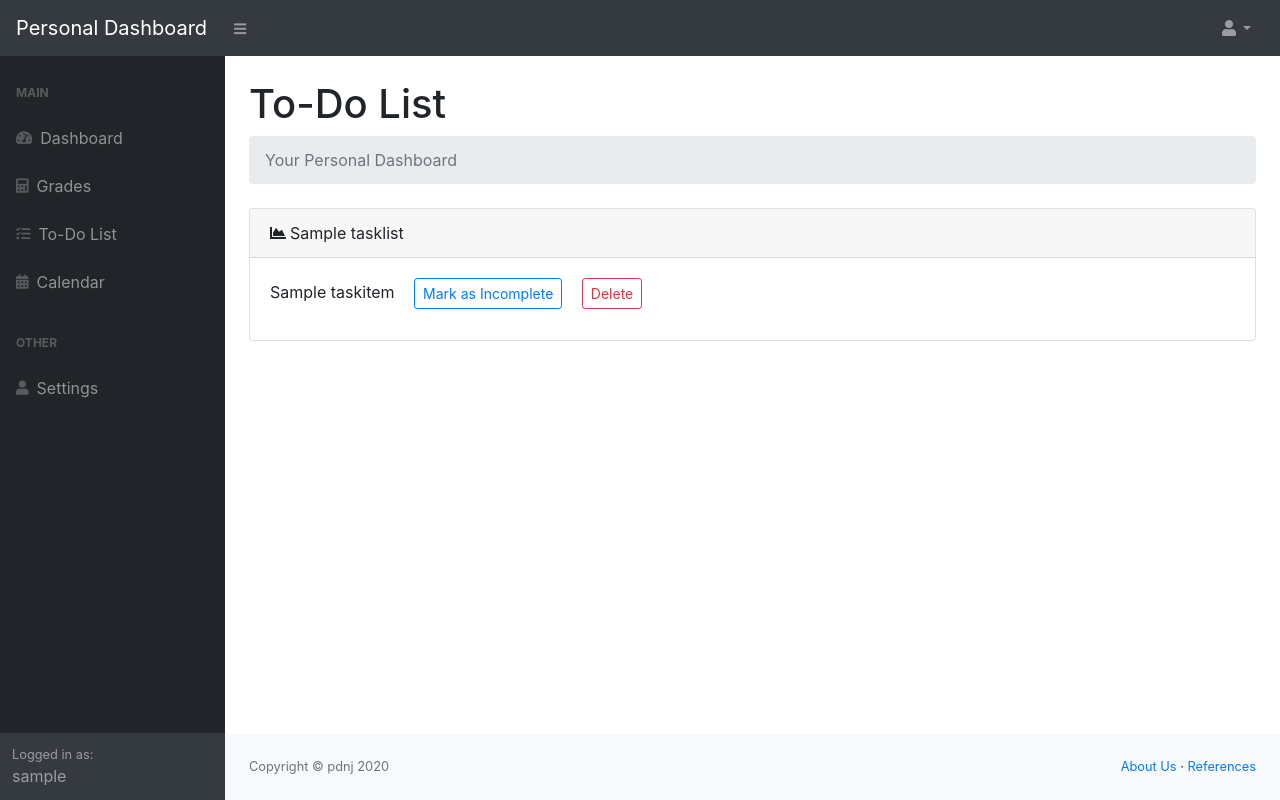
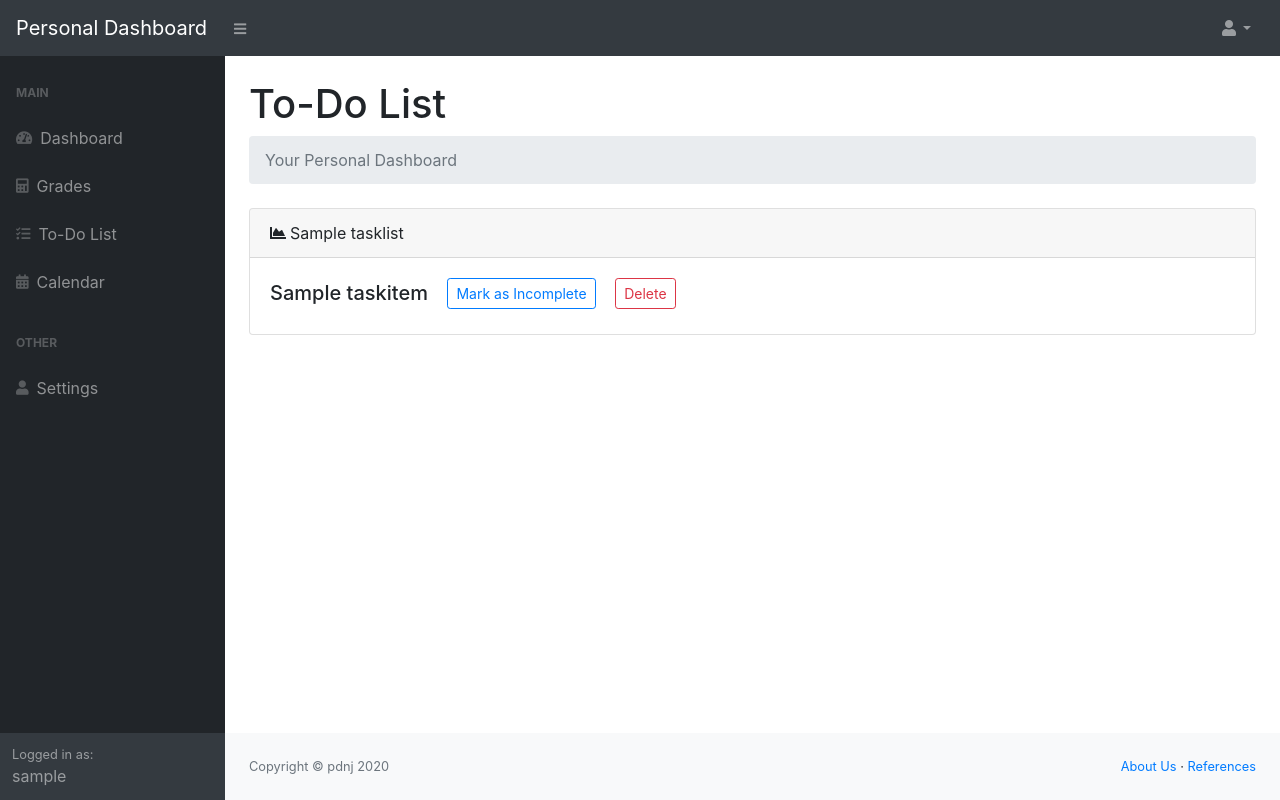
Before and after one commit to jwtufano/personal-dashboard, a Django app: page /dashboard/view_completed_items/ in a window 1280 px wide. Run offline with Django 3.2, Linux system fonts and the light colour scheme; a user stored in the database is signed in; tables that the repository leaves empty hold one stand-in row (values such as "Sample post"); parts of the project's set-up code (start-up, migrations or seed data) failed here and were passed over; some libraries are stand-ins or nearby versions.

```diff
--- a/app/views.py
+++ b/app/views.py
@@ -104,7 +104,7 @@ def create_item(request):
         if form.is_valid():
             item = TaskItem()
             item.task_name = form.cleaned_data['task_name']
-            item.task_description = form.cleaned_data['task_description']
+            item.tast_description = form.cleaned_data['task_description']
             item.task_created_date = form.cleaned_data['task_created_date']
             item.task_due_date = form.cleaned_data['task_due_date']
             item.task_priority = form.cleaned_data['task_priority']
@@ -124,7 +124,7 @@ def update_item(request):
         if form.is_valid():
             item = TaskItem()
             item.task_name = form.cleaned_data['task_name']
-            item.task_description = form.cleaned_data['task_description']
+            item.tast_description = form.cleaned_data['task_description']
             item.task_created_date = form.cleaned_data['task_created_date']
             item.task_due_date = form.cleaned_data['task_due_date']
             item.task_priority = form.cleaned_data['task_priority']
--- a/models/models.py
+++ b/models/models.py
@@ -7,7 +7,7 @@ from django.db.models.signals import post_save
 from django.dispatch import receiver
 
 # Create your models here.
-CHOICES = [(1, 'low'), (2, 'normal'), (3, 'high')]
+CHOICES = [(1, 'low'), (2, 'medium'), (3, 'high')]
 
 
 class Profile(models.Model):
--- a/templates/list-completed-items.html
+++ b/templates/list-completed-items.html
@@ -16,14 +16,14 @@
                 {% else %}
                     {% if forloop.counter == 2 %}
                         <div class="card-body">
-                            <p style='display: inline-block;'>{{item}}</p>
-                            <a href="{% url 'dashboard:uncomplete' item.id %}"><input type="submit" class="btn btn-outline-primary btn-sm" value="Mark as Incomplete" style="display: inline-block; margin-left: 15px;"/></a>
-                            <a href="{% url 'dashboard:delete_completed_item' item.id %}"><input type="submit" class="btn btn-outline-danger btn-sm" value="Delete" style="display: inline-block; margin-left: 15px;"/></a>
+                            <h5 style="display: inline-block;">{{item}}</h5>
+                            <a href="{% url 'dashboard:uncomplete' item.id %}"><input type="submit" class="btn btn-outline-primary btn-sm" value="Mark as Incomplete" style="display: inline-block; margin-left: 15px; margin-bottom: 5px;"/></a>
+                            <a href="{% url 'dashboard:delete_completed_item' item.id %}"><input type="submit" class="btn btn-outline-danger btn-sm" value="Delete" style="margin-left: 15px; margin-bottom: 5px;"/></a></br>
                     {% else %}
-                            <hr style='margin-top: 3px;'/>
-                            <p style='display: inline-block;'>{{item}}</p>
-                            <a href="{% url 'dashboard:uncomplete' item.id %}"><input type="submit" class="btn btn-outline-primary btn-sm" value="Mark as Incomplete" style="display: inline-block; margin-left: 15px;"/></a>
-                            <a href="{% url 'dashboard:delete_completed_item' item.id %}"><input type="submit" class="btn btn-outline-danger btn-sm" value="Delete" style="display: inline-block; margin-left: 15px;"/></a>
+                            <hr style='margin-top: 10px;'/>
+                            <h5 style="display: inline-block;">{{item}}</h5>
+                            <a href="{% url 'dashboard:uncomplete' item.id %}"><input type="submit" class="btn btn-outline-primary btn-sm" value="Mark as Incomplete" style="display: inline-block; margin-left: 15px; margin-bottom: 5px;"/></a>
+                            <a href="{% url 'dashboard:delete_completed_item' item.id %}"><input type="submit" class="btn btn-outline-danger btn-sm" value="Delete" style="margin-left: 15px; margin-bottom: 5px;"/></a></br>
                     {% endif %}
                     {% if forloop.last %}
                         </div>
```
Also changed, not shown: templates/list-items.html (+26 -8 lines).
